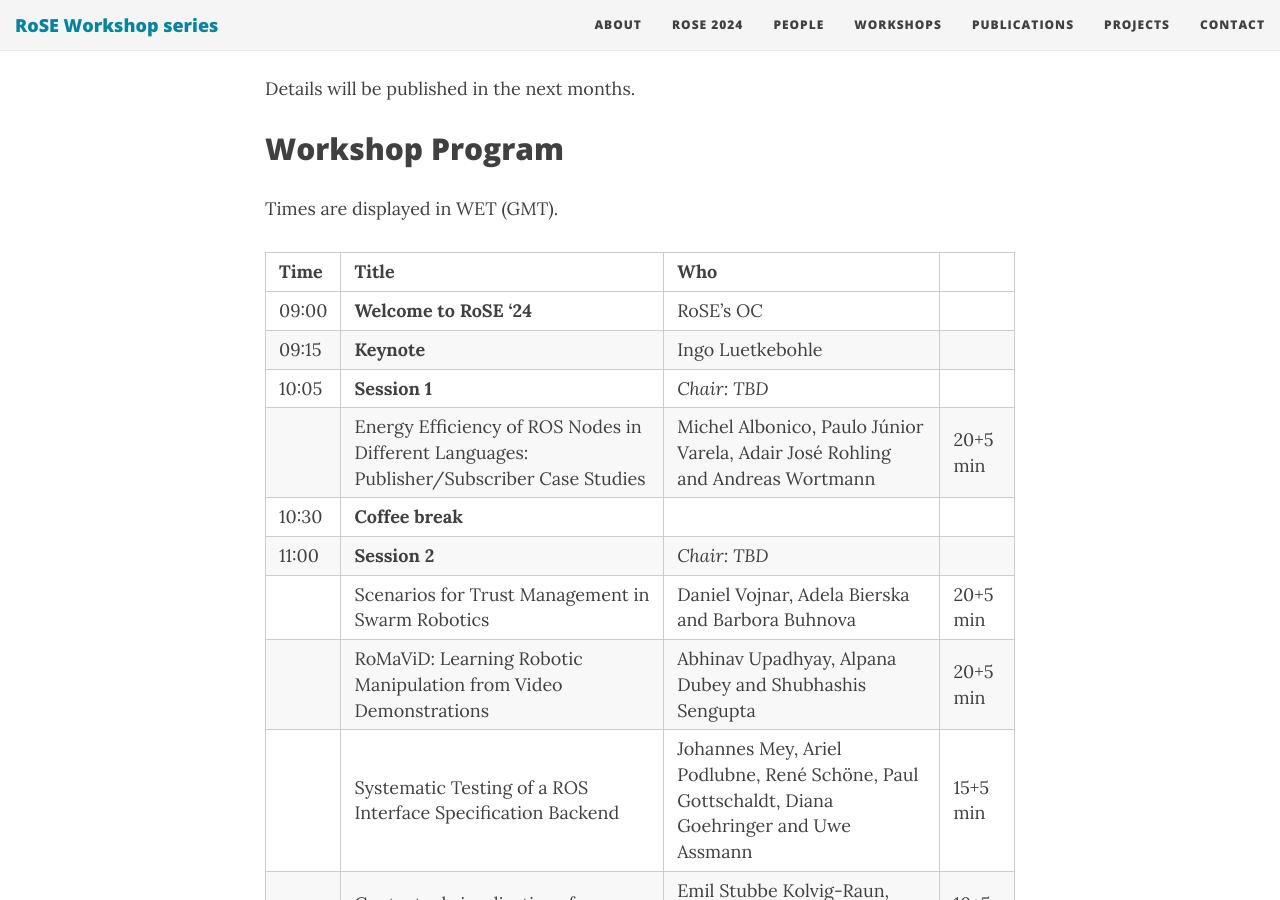
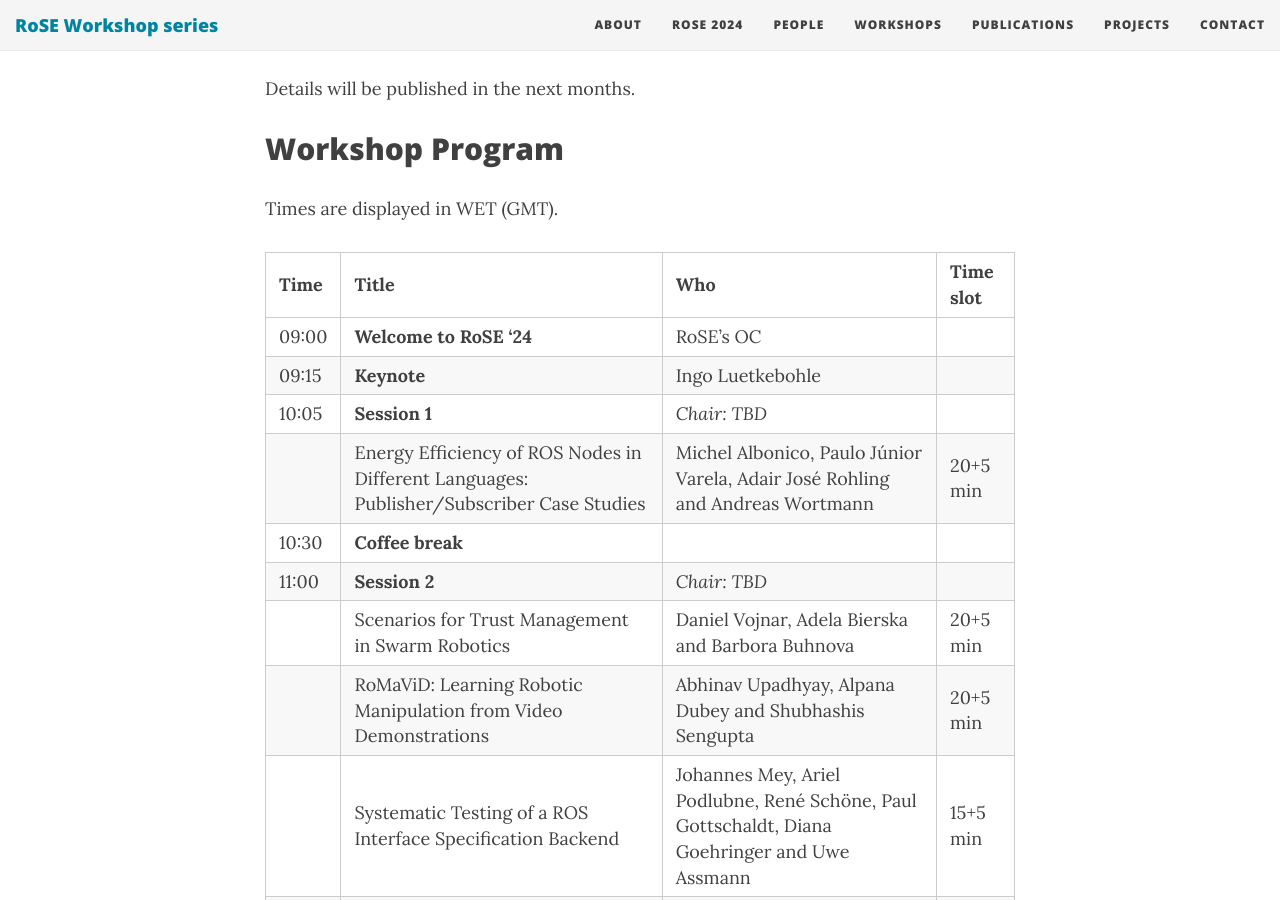
Before and after one commit to rose-workshops/rose-workshops.github.io, a Jekyll site: the page built from rose2024.md, in a window 1280 px wide and 900 px high, scrolled down 2209 px. Built offline with Jekyll 4.4.1, drawn with Linux system fonts in a browser that asks for light colours; nearby versions of some CDN libraries.

Commit message:
Update rose2024.md

```diff
--- a/rose2024.md
+++ b/rose2024.md
@@ -60,7 +60,7 @@ Details will be published in the next months.
 
 Times are displayed in WET (GMT).
 
-| Time | Title | Who |
+| Time | Title | Who | Time slot |
 | --- |  --- | --- |
 | 09:00 | **Welcome to RoSE '24** | RoSE's OC |
 | 09:15 | **Keynote** | Ingo Luetkebohle |
```
